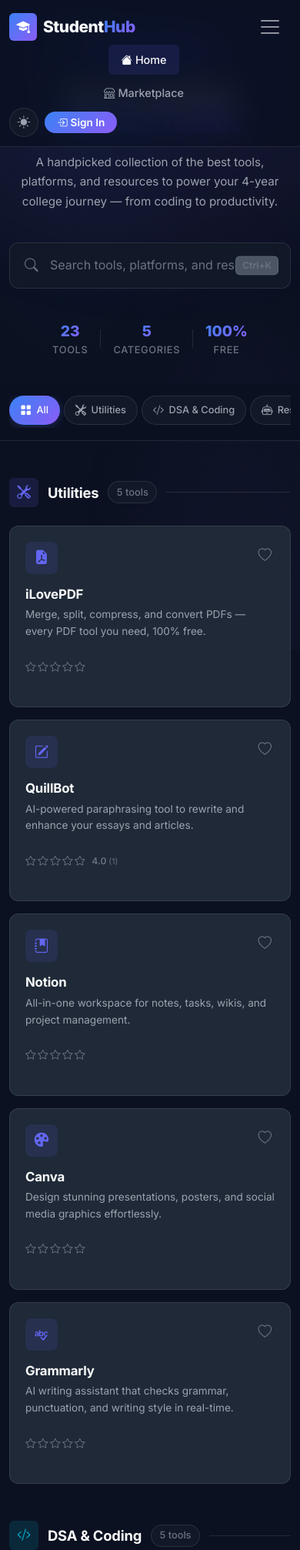
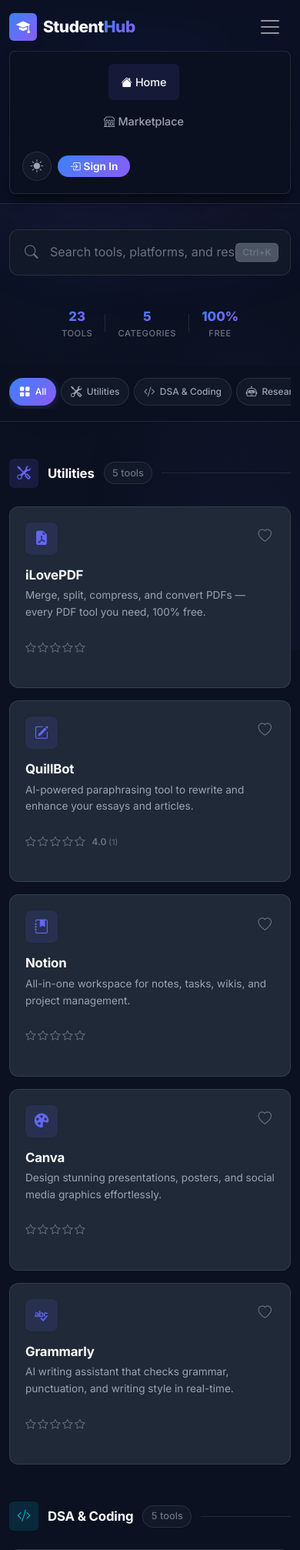
Before and after one commit to sashank-sai/StudentPortal365, a Flask app: page / in a window 390 px wide, after a click that opens the changed part. Shown: the top 2014 px of the page at 77% size. Run offline with Flask 3, Linux system fonts and the light colour scheme; data comes from the database, SQL or seed files in the repository.

Commit message:
style: optimize for mobile responsiveness

```diff
--- a/static/css/style.css
+++ b/static/css/style.css
@@ -1159,6 +1159,64 @@ body::before {
     }
 }
 
+@media (max-width: 400px) {
+    .hero-title {
+        font-size: 1.75rem;
+    }
+
+    .hero-subtitle {
+        font-size: 0.85rem;
+    }
+
+    .stat-number {
+        font-size: 1.05rem;
+    }
+
+    .stat-label {
+        font-size: 0.7rem;
+    }
+
+    .category-title {
+        font-size: 1.05rem;
+    }
+
+    .filter-pill {
+        padding: 0.35rem 0.75rem;
+        font-size: 0.75rem;
+    }
+}
+
+/* ═══════════════════════════════════════════════════════════════════════════
+   MOBILE NAVBAR OVERRIDES
+   ═══════════════════════════════════════════════════════════════════════════ */
+@media (max-width: 991px) {
+    #navContent {
+        background: var(--navbar-scrolled);
+        padding: 1rem;
+        border-radius: var(--radius-md);
+        margin-top: 0.5rem;
+        border: 1px solid var(--border);
+        box-shadow: var(--shadow-lg);
+    }
+
+    .navbar-nav {
+        margin-bottom: 1rem;
+    }
+
+    .navbar-nav .nav-link {
+        padding: 0.75rem 1rem;
+    }
+
+    .navbar-toggler {
+        color: var(--text-primary);
+    }
+
+    .navbar-toggler:focus {
+        box-shadow: none;
+        outline: none;
+    }
+}
+
 /* ═══════════════════════════════════════════════════════════════════════════
    AUTH PAGES (Sign In / Sign Up)
    ═══════════════════════════════════════════════════════════════════════════ */
@@ -1536,9 +1594,32 @@ body::before {
     .profile-card {
         flex-direction: column;
         text-align: center;
+        padding: 1.5rem;
     }
 
     .profile-meta {
         justify-content: center;
     }
-}
+
+    .profile-avatar {
+        width: 64px;
+        height: 64px;
+        font-size: 1.5rem;
+    }
+
+    .profile-name {
+        font-size: 1.25rem;
+    }
+
+    .auth-card {
+        padding: 1.5rem;
+    }
+
+    .auth-section {
+        padding-top: 5rem;
+    }
+
+    .auth-title {
+        font-size: 1.25rem;
+    }
+}
```
Also changed, not shown: 1 other file.
